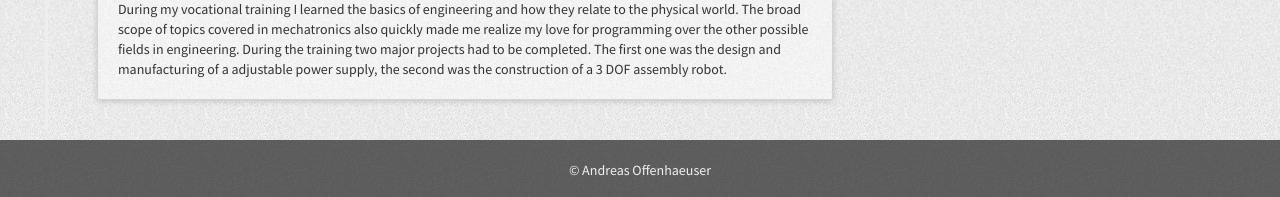
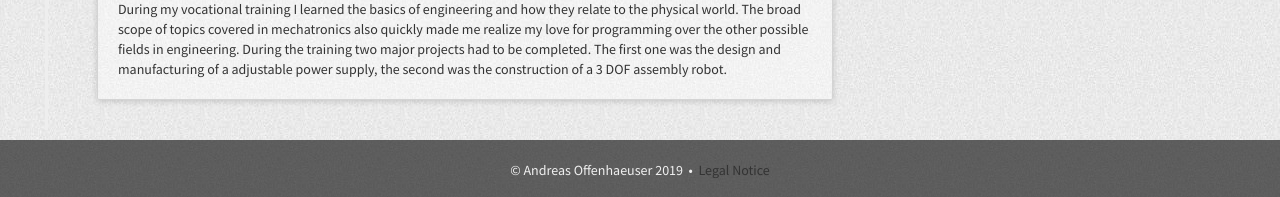
Before and after one commit to anoff/web, a Jekyll site: the page built from index.html, in a window 1280 px wide and 900 px high, scrolled down 3012 px. Shown: the part 700-897 px from the top of the window. Built offline with Jekyll 4.4.1, drawn with Linux system fonts in a browser that asks for light colours; comment, search, counter and statistics services are not loaded.

Commit message:
:star2: feat: add legal notice

```diff
--- a/_config.yml
+++ b/_config.yml
@@ -1,5 +1,5 @@
 # Site settings
-title: Andreas Offenhaeuser 🂻
+title: Andreas Offenhaeuser
 description: Andreas' online portfolio and life story. See the pdf download for a classic resume.
 # meta tags
 meta: IoT internet of things architect developer fullstack javascript automotive
@@ -11,3 +11,8 @@ google_analytics: UA-93890295-2
 markdown: kramdown
 
 exclude: [vendor]
+
+# legal notice
+legal:
+  url: https://anoff.io/legal/ # link to a legal page
+  text: Legal Notice
--- a/_includes/footer.html
+++ b/_includes/footer.html
@@ -3,6 +3,11 @@
         <div class="row-fluid">
             <div class="col-md-12">
                 &copy; {{ site.data.author.name }}
+                {{ site.time | date: '%Y' }}
+                {% if site.legal.url %}
+                &nbsp;&bull;&nbsp;
+                <a href="{{ site.legal.url }}" target="_blank">{{ site.legal.text }}</a>
+                {% endif %}
             </div>
         </div>
     </div>
```
